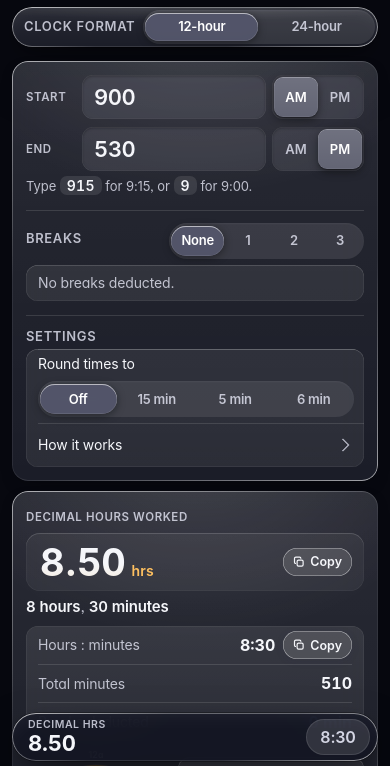
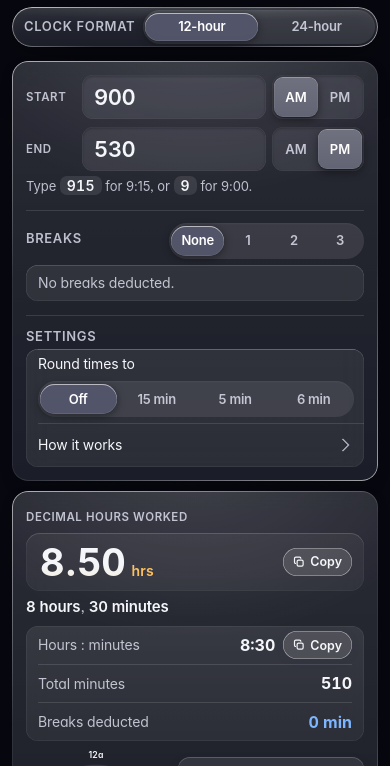
Before and after one commit to vinnieg73/shift-hours, a plain HTML site: page index.html in a window 390 px wide. Shown: the part 73-839 px from the top of the page. Drawn offline with Linux system fonts and the light colour scheme.

Commit message:
Remove floating decimal-hours dock on phones
Co-Authored-By: Claude Opus 5.5 (1M context) <noreply@anthropic.com>

```diff
--- a/index.html
+++ b/index.html
@@ -128,12 +128,7 @@ button:focus-visible, .seg button:focus-visible { outline: 2px solid var(--accen
 .unit { color: var(--muted); font-size: 13.5px; }
 .brow.span2 { display: grid; grid-template-columns: 56px minmax(0,1fr) auto minmax(0,1fr); gap: 10px; }
 @media (max-width: 640px) { .brow.span2 { grid-template-columns: minmax(0,1fr) auto; } .brow.span2 .bname { grid-column: 1 / -1; } .brow.span2 .tfield { grid-column: 1; } .brow.span2 .unit { grid-column: 2; grid-row: 2; } }
-.dock { display: none; }
 @media (max-width: 760px) {
-  .dock { display: flex; position: fixed; left: 12px; right: 12px; bottom: calc(10px + env(safe-area-inset-bottom, 0px)); border-radius: 999px; z-index: 5; align-items: center; justify-content: space-between; gap: 12px;
-    padding: 10px 12px 10px 20px; }
-  .dock b { font-family: var(--f-num); font-size: 24px; font-variant-numeric: tabular-nums; }
-  .dock span { font-family: var(--f-num); color: var(--muted); font-size: 15px; }
   .wrap { padding-block-end: 90px; }
 }
 .empty { color: var(--muted); font-size: 13.5px; margin: 8px 0 0; }
@@ -251,11 +246,6 @@ code { font-family: var(--font-r); font-weight: 600; font-size: 13px; background
   .ghost { min-height: 44px; padding-inline: 18px; }
   details.help summary { min-height: 48px; }
   .settings .srow { padding: 10px 0; min-height: 52px; }
-  .dock { display: grid; grid-template-columns: minmax(0,1fr) auto; grid-template-rows: auto auto; column-gap: 12px; row-gap: 0; align-items: center; padding: 10px 12px 10px 22px; }
-  .dock .label { grid-column: 1; grid-row: 1; align-self: end; font-size: 11px; font-weight: 600; letter-spacing: .08em; text-transform: uppercase; color: var(--label2); line-height: 1.2; }
-  .dock b { grid-column: 1; grid-row: 2; align-self: start; text-align: left; font-family: var(--f-num, ui-rounded, "SF Pro Rounded", system-ui); font-size: 30px; font-weight: 700; letter-spacing: -.03em; line-height: 1.05; color: var(--ink); }
-  .dock span:not(.label) { grid-column: 2; grid-row: 1 / span 2; min-width: 84px; min-height: 44px; display: inline-flex; align-items: center; justify-content: center; padding: 0 18px; border-radius: 999px; background: var(--chip); color: var(--muted); font-size: 15px; font-weight: 700; box-shadow: inset 0 0 0 1px var(--field-edge); }
-  .dock span#dockDec:empty { display: none; }
 }
 @media (max-width: 420px) {
   .brow.span2 { gap: 8px; }
@@ -312,7 +302,6 @@ details.help ul li::marker { color: var(--label3); }
   .tin { transition: box-shadow .3s, border-color .2s, background-color .2s, transform .38s var(--spring); }
   .tin:focus { transform: scale(1.012); }
   details.help summary::before { transition: transform .35s var(--spring); }
-  .dock { animation: springIn .6s var(--spring) .4s both; }
 }
 @media (prefers-reduced-motion: reduce) {
   *, *::before, *::after { animation: none !important; transition: none !important; }
@@ -376,9 +365,6 @@ code { font-size: 13px; letter-spacing: 0; }
 @media (max-width: 560px) {
   h1 { font-size: 26px; line-height: 1.15; letter-spacing: .012em; }
   .sub { font-size: 15px; }
-  .dock .label { font-size: 12px; letter-spacing: 0; }
-  .dock b { letter-spacing: .01em; }
-  .dock span:not(.label) { font-size: 15px; }
   .copy { font-size: 13px; }
 }
 /* header polish (p2) */
@@ -497,7 +483,6 @@ code { font-size: 14px; font-variant-numeric: tabular-nums; letter-spacing: .02e
 .copy:disabled { opacity: .45; cursor: default; transform: none !important; }
 .brow .rowerr { flex: 1 0 100%; grid-column: 1 / -1; margin: 0; padding-left: 4px; font-size: 13px; }
 .breaks .brow.span2 .rowerr { grid-column: 1; font-size: 13px; }
-@media (max-width: 760px) { html { scroll-padding-bottom: calc(110px + env(safe-area-inset-bottom, 0px)); } }
 /* dial */
 .dialwrap .hl { font-size: 12.5px; fill: var(--label2); }
 .dialwrap .hl.m { fill: var(--label); }
@@ -505,12 +490,7 @@ code { font-size: 14px; font-variant-numeric: tabular-nums; letter-spacing: .02e
 /* surfaces */
 .glass { -webkit-backdrop-filter: blur(20px) saturate(120%); backdrop-filter: blur(20px) saturate(120%); }
 
-/* phone dock */
 @media (max-width: 760px) {
-  .dock.glass { background: rgba(20,22,34,.94); -webkit-backdrop-filter: blur(16px); backdrop-filter: blur(16px); }
-  .dock .label { font-size: 13px; font-weight: 600; letter-spacing: .05em; color: var(--label2); }
-  .dock b { font-size: 28px; letter-spacing: -.01em; color: var(--label); }
-  .dock span:not(.label), #dockDec { font-size: 16px; font-weight: 600; color: rgba(235,236,250,.88); }
   .wrap { padding-block-end: calc(120px + env(safe-area-inset-bottom, 0px)); }
 }
 /* touch targets: 44px minimum on phones and touch devices */
@@ -574,7 +554,7 @@ html body .legend .span { font-size: 13.5px; }
 html body .foot { margin-top: 10px; }
 html body .ghost { min-height: 32px; padding: 4px 14px; font-size: 13.5px; }
 @media (max-width: 760px) {
-  html body .wrap { padding-inline: 12px; padding-block: 12px calc(76px + env(safe-area-inset-bottom, 0px)); }
+  html body .wrap { padding-inline: 12px; padding-block: 12px calc(24px + env(safe-area-inset-bottom, 0px)); }
   html body .card { padding: 14px; border-radius: 16px; }
   html body .grid { gap: 10px; }
   html body h1 { font-size: 20px; }
@@ -587,10 +567,6 @@ html body .ghost { min-height: 32px; padding: 4px 14px; font-size: 13.5px; }
   html body .settings .srow { padding: 6px 10px 6px 12px; min-height: 44px; }
   html body details.help summary { min-height: 44px; }
   html body .big .hm { font-size: 38px; }
-  html body .dock { padding: 6px 8px 6px 16px; }
-  html body .dock b { font-size: 22px; }
-  html body .dock span:not(.label) { min-height: 36px; min-width: 64px; padding: 0 12px; }
-  html body .dock .label { font-size: 10.5px; }
 }
 @media (max-width: 420px) { html body .hint { margin-left: 0; } html body .trow { grid-template-columns: 46px minmax(0,1fr); } }
 </style>
@@ -737,7 +713,6 @@ html body .ghost { min-height: 32px; padding: 4px 14px; font-size: 13.5px; }
   </main>
 </div>
 
-<div class="dock glass" aria-hidden="true"><span class="label">Decimal hrs</span><b id="dockHm">0.00</b><span id="dockDec">0:00</span></div>
 
 <script>
 (() => {
@@ -1005,8 +980,6 @@ html body .ghost { min-height: 32px; padding: 4px 14px; font-size: 13.5px; }
     const t = ok ? r.total : 0;
     setBig(ok ? (t / 60).toFixed(2) : '—', ok);
     $('hm2').textContent = ok ? hhmm(t) : '—';
-    $('dockHm').textContent = ok ? (t / 60).toFixed(2) : '—';
-    $('dockDec').textContent = ok ? hhmm(t) : '';
     $('dec').textContent = ok ? (t / 60).toFixed(2) : '—';
     $('mins').textContent = ok ? t.toLocaleString() : '—';
     $('brk').textContent = r.brk != null ? plural(r.brk, 'min').replace('mins', 'min') : '—';
```
